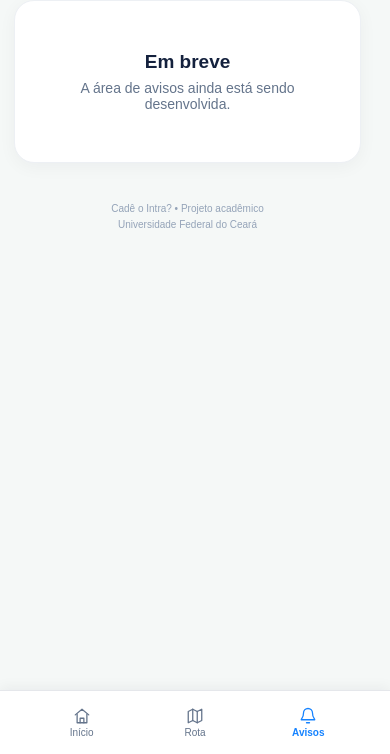
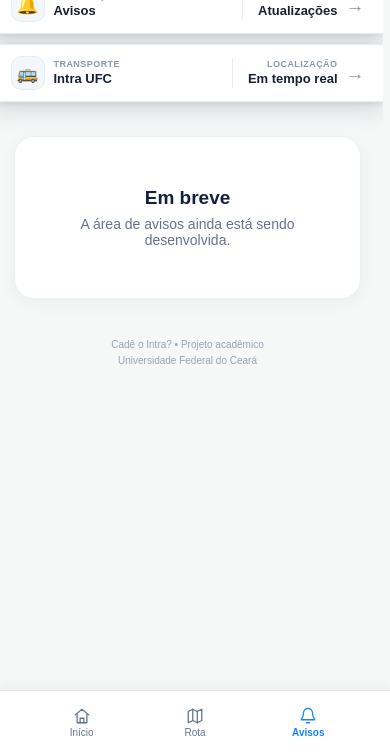
Before and after one commit to noel-src/cad--o-intra, a website: page public/avisos.html in a window 390 px wide. Shown: the part 90-844 px from the top of the page. Drawn offline with Linux system fonts and the light colour scheme.

Commit message:
Atualiza barras de inicio e avisos

```diff
--- a/public/avisos.html
+++ b/public/avisos.html
@@ -24,6 +24,118 @@
     </div>
 
 </header>
+
+<!-- ==========================================
+     BARRA DE INFORMAÇÃO
+========================================== -->
+
+<section class="page-hud">
+
+    <div class="hud-bloco">
+
+        <div class="hud-icone">
+            🔔
+        </div>
+
+        <div class="hud-texto">
+
+            <span class="hud-label">
+                Informações
+            </span>
+
+            <strong>
+                Avisos
+            </strong>
+
+        </div>
+
+    </div>
+
+
+    <div class="hud-divisor"></div>
+
+
+    <div class="hud-bloco hud-bloco-direita">
+
+        <div class="hud-texto hud-texto-direita">
+
+            <span class="hud-label">
+                Sistema
+            </span>
+
+            <strong>
+                Atualizações
+            </strong>
+
+        </div>
+
+        <div class="hud-seta">
+            →
+        </div>
+
+    </div>
+
+</section>
+
+
+
+
+
+<!-- ==========================================
+     BARRA DE INFORMAÇÃO
+========================================== -->
+
+<section class="page-hud">
+
+    <div class="hud-bloco">
+
+        <div class="hud-icone">
+            🚌
+        </div>
+
+        <div class="hud-texto">
+
+            <span class="hud-label">
+                Transporte
+            </span>
+
+            <strong>
+                Intra UFC
+            </strong>
+
+        </div>
+
+    </div>
+
+
+    <div class="hud-divisor"></div>
+
+
+    <div class="hud-bloco hud-bloco-direita">
+
+        <div class="hud-texto hud-texto-direita">
+
+            <span class="hud-label">
+                Localização
+            </span>
+
+            <strong>
+                Em tempo real
+            </strong>
+
+        </div>
+
+        <div class="hud-seta">
+            →
+        </div>
+
+    </div>
+
+</section>
+
+
+
+
 
 
 <main class="container">
--- a/public/style.css
+++ b/public/style.css
@@ -1338,4 +1338,202 @@ footer p {
         grid-template-columns: repeat(2, 1fr);
     }
 
+
 }
+
+/* ==========================================
+   BARRA SUPERIOR DAS PÁGINAS
+========================================== */
+
+.page-hud {
+    position: relative;
+    z-index: 5;
+
+    width: 100vw;
+    max-width: none;
+
+    margin-top: -14px;
+    margin-left: calc((100% - 100vw) / 2);
+    margin-right: 0;
+    margin-bottom: 28px;
+
+    background: #ffffff;
+
+    border: 1px solid #e5edf5;
+    border-left: none;
+    border-right: none;
+    border-radius: 0;
+
+    padding: 13px 5%;
+
+    display: flex;
+    align-items: center;
+    justify-content: space-between;
+
+    box-shadow:
+        0 8px 24px rgba(15, 23, 42, 0.14),
+        0 2px 6px rgba(15, 23, 42, 0.08);
+}
+
+
+/* BLOCO */
+
+.page-hud .hud-bloco {
+    display: flex;
+    align-items: center;
+    gap: 11px;
+}
+
+
+/* ÍCONE */
+
+.page-hud .hud-icone {
+    width: 38px;
+    height: 38px;
+
+    display: flex;
+    align-items: center;
+    justify-content: center;
+
+    font-size: 21px;
+
+    background: #f3f7fb;
+
+    border: 1px solid #e5edf5;
+    border-radius: 11px;
+}
+
+
+/* TEXTO */
+
+.page-hud .hud-texto {
+    display: flex;
+    flex-direction: column;
+    gap: 2px;
+}
+
+.page-hud .hud-label {
+    font-size: 11px;
+    font-weight: 600;
+
+    color: #8a98a8;
+
+    text-transform: uppercase;
+    letter-spacing: 0.05em;
+}
+
+.page-hud .hud-texto strong {
+    font-size: 15px;
+    font-weight: 700;
+
+    color: #172033;
+
+    line-height: 1.2;
+}
+
+
+/* DIVISOR */
+
+.page-hud .hud-divisor {
+    width: 1px;
+    height: 34px;
+
+    background: #e5edf5;
+
+    margin-left: auto;
+    margin-right: 24px;
+}
+
+
+/* BLOCO DA DIREITA */
+
+.page-hud .hud-bloco-direita {
+    gap: 13px;
+}
+
+
+/* TEXTO DA DIREITA */
+
+.page-hud .hud-texto-direita {
+    align-items: flex-end;
+    text-align: right;
+}
+
+
+/* SETA */
+
+.page-hud .hud-seta {
+    font-size: 22px;
+    font-weight: 400;
+
+    color: #8a98a8;
+
+    line-height: 1;
+}
+
+
+/* ==========================================
+   MOBILE
+========================================== */
+
+@media (max-width: 700px) {
+
+    .page-hud {
+
+        width: 100vw;
+
+        margin-top: -10px;
+        margin-left: calc((100% - 100vw) / 2);
+        margin-right: 0;
+        margin-bottom: 20px;
+
+        padding: 11px 18px;
+    }
+
+
+    .page-hud .hud-icone {
+
+        width: 34px;
+        height: 34px;
+
+        font-size: 18px;
+
+        border-radius: 10px;
+    }
+
+
+    .page-hud .hud-bloco {
+
+        gap: 9px;
+    }
+
+
+    .page-hud .hud-label {
+        font-size: 9px;
+    }
+
+
+    .page-hud .hud-texto strong {
+        font-size: 13px;
+    }
+
+
+    .page-hud .hud-divisor {
+
+        height: 30px;
+
+        margin-right: 15px;
+    }
+
+
+    .page-hud .hud-bloco-direita {
+
+        gap: 8px;
+    }
+
+
+    .page-hud .hud-seta {
+        font-size: 19px;
+    }
+
+}
```
Also changed, not shown: public/rota.html (+33 -40 lines).
